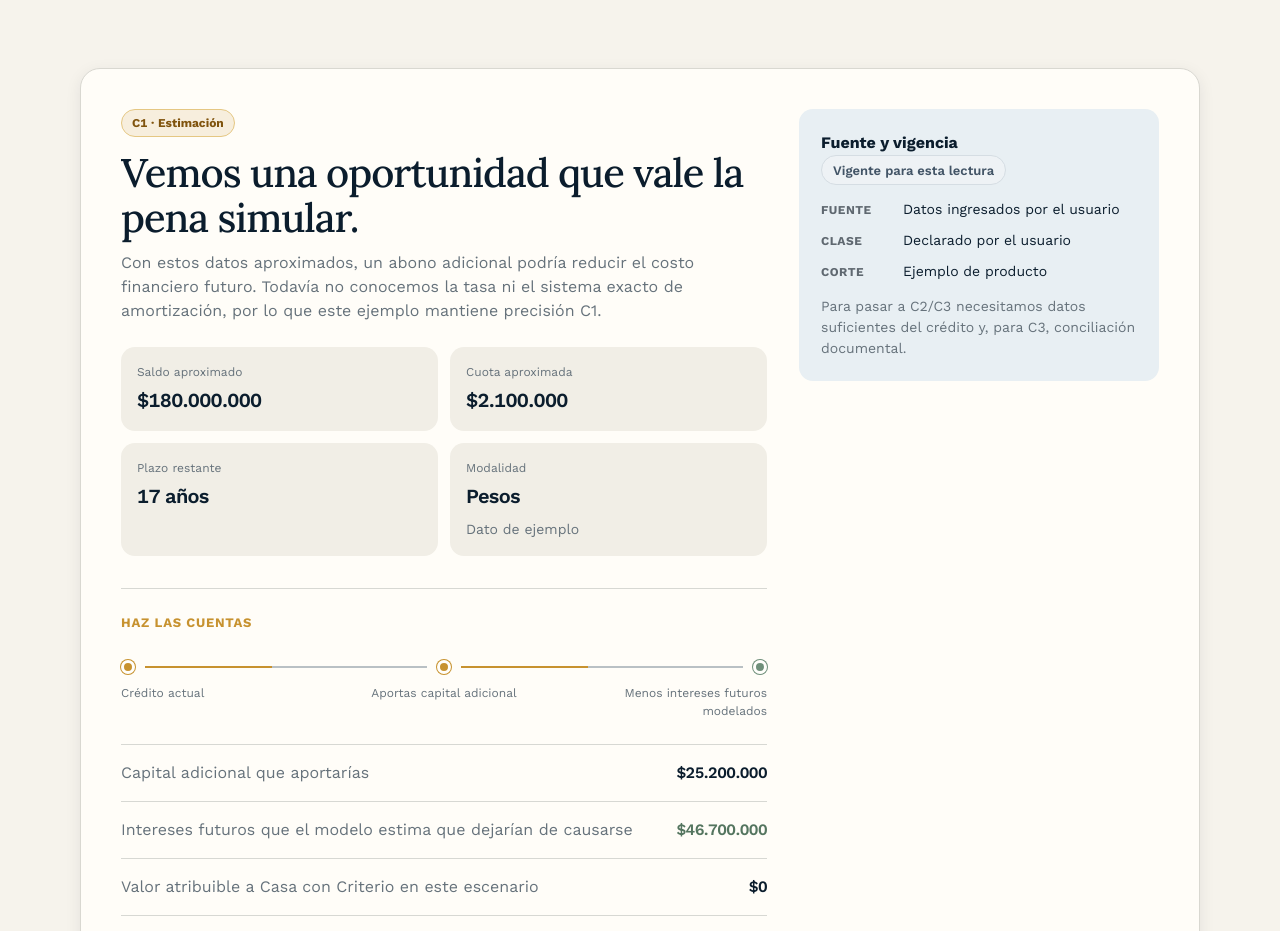
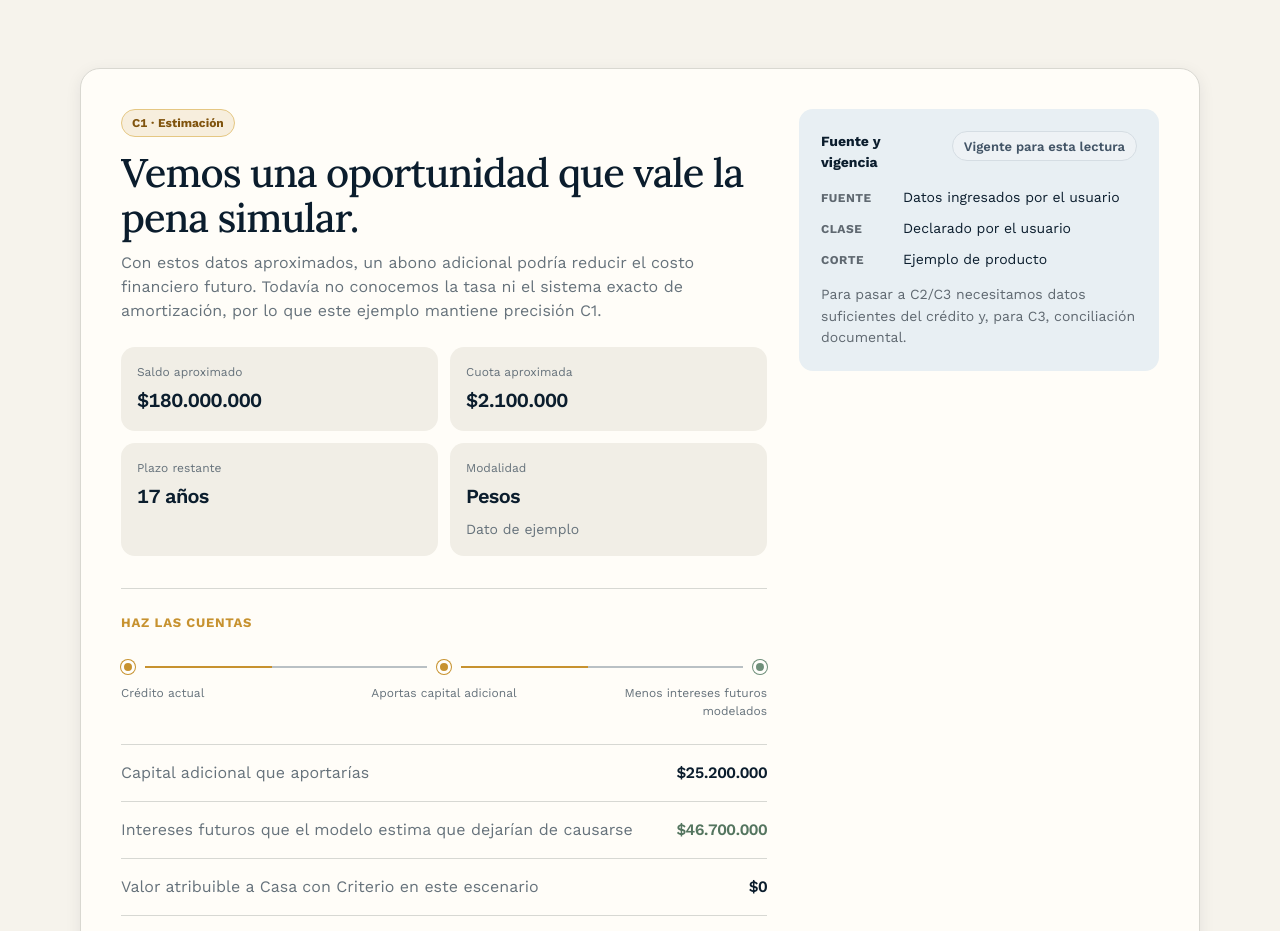
Before and after one commit to arendon7/VIVIENDA, a Next.js app: page / in a window 1280 px wide. Shown: the part 3020-3951 px from the top of the page. Built offline with nearby package versions, Linux system fonts and the light colour scheme.

Commit message:
style(ui): complete provenance rail hierarchy

```diff
--- a/styles/decision-components.css
+++ b/styles/decision-components.css
@@ -73,6 +73,20 @@
   border-color: #CBD9D0;
 }
 
+.cc-provenance-heading {
+  display: flex;
+  align-items: flex-start;
+  justify-content: space-between;
+  gap: 14px;
+}
+
+.cc-provenance-heading > strong {
+  color: var(--cc-ink);
+  font-family: var(--font-brand-ui), var(--cc-font-ui);
+  font-size: 14px;
+  font-weight: 700;
+}
+
 .cc-provenance-list {
   display: grid;
   gap: 10px;
@@ -105,6 +119,11 @@
   margin-top: 14px;
 }
 
+.evidence-rail > p {
+  color: var(--cc-ink-muted);
+  line-height: 1.55;
+}
+
 @media (max-width: 620px) {
   .cc-status-badge {
     white-space: normal;
@@ -112,6 +131,11 @@
     padding-block: 6px;
   }
 
+  .cc-provenance-heading {
+    flex-direction: column;
+    align-items: flex-start;
+  }
+
   .cc-provenance-list > div {
     grid-template-columns: 1fr;
     gap: 2px;
```
